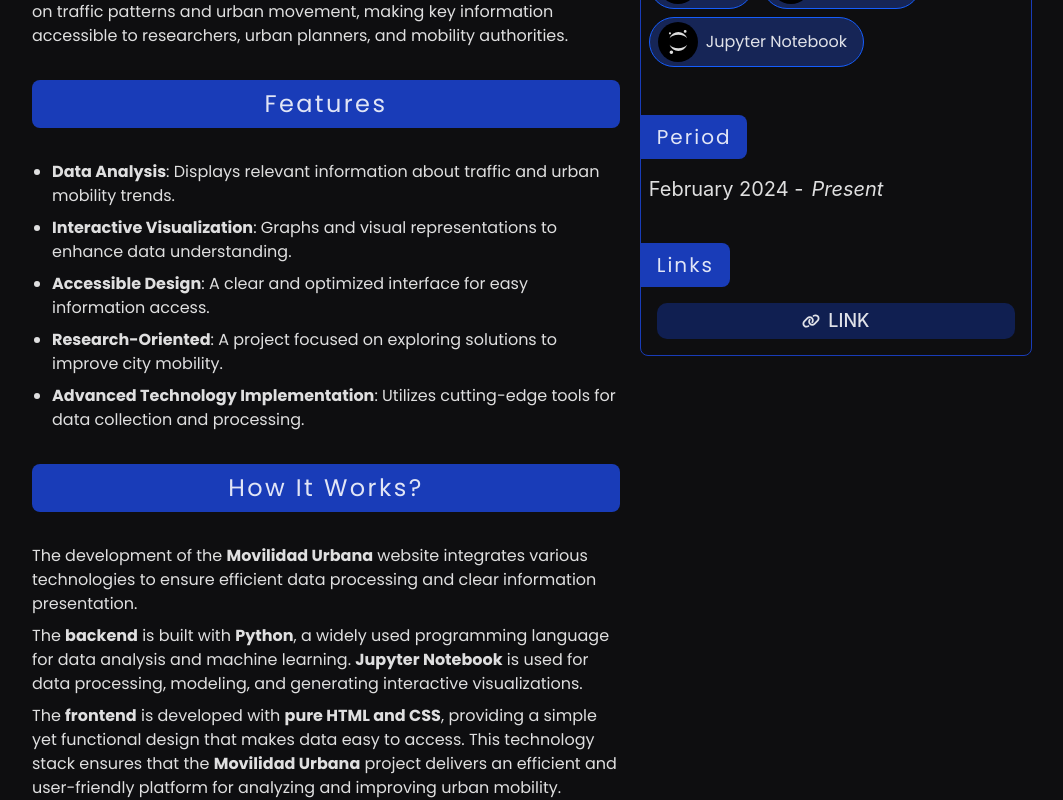
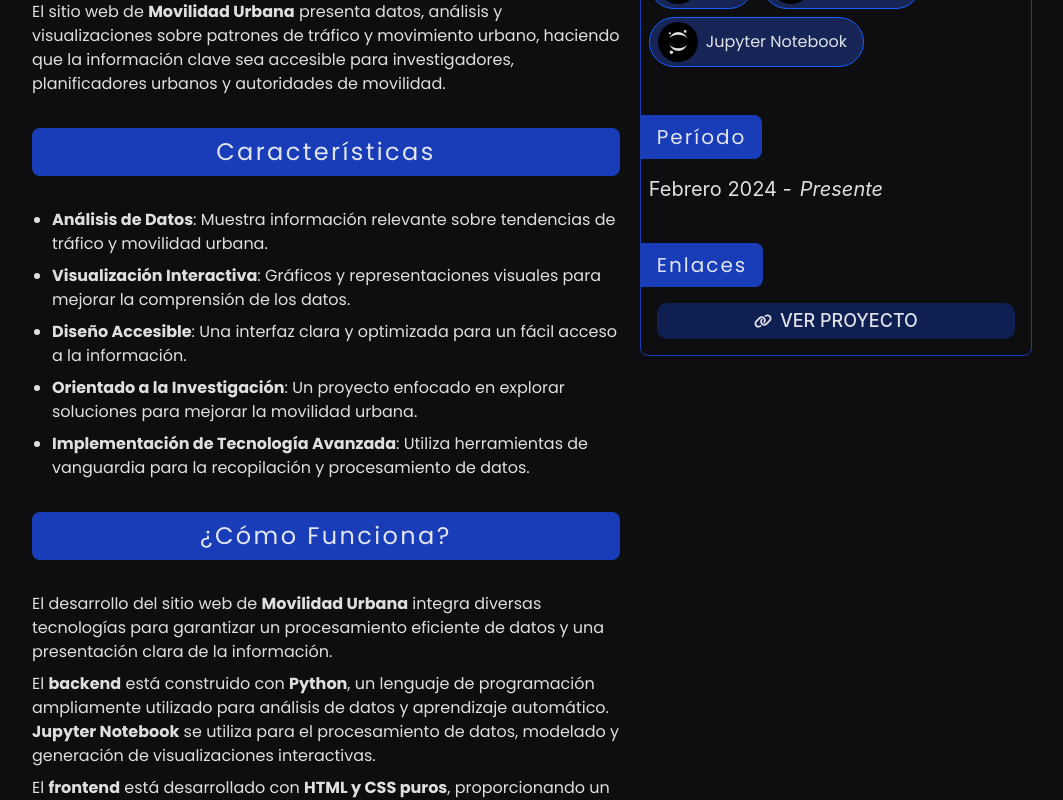
Before and after one commit to AndresAntelo21/portafolio, a React (Vite) app: page /movilidad-web in a window 1280 px wide. Shown: the part 760-1560 px from the top of the page, without its empty margins (108-1171 px from the left). Built offline with nearby package versions, Linux system fonts and the light colour scheme; a web font is replaced by a local one.

Commit message:
feat: update MovilidadWeb component to localize text to Spanish

```diff
--- a/src/projects/movilidad/movilidad-web.tsx
+++ b/src/projects/movilidad/movilidad-web.tsx
@@ -21,7 +21,7 @@ export const MovilidadWeb = () => {
           <div className="w-full">
             <div className="flex w-max items-center justify-center rounded-r-md bg-blue-800 px-4 py-2">
               <span className="font-poppins text-xl font-medium tracking-widest">
-                Technologies
+                Tecnologías
               </span>
             </div>
           </div>
@@ -34,23 +34,21 @@ export const MovilidadWeb = () => {
           </div>
           <div>
             <div className="w-full pt-10">
-              <div className="flex w-max items-center justify-center rounded-r-md bg-blue-800 px-4 py-2">
-                <span className="font-poppins text-xl font-medium tracking-widest">
-                  Period
-                </span>
+              <div className="flex w-max items-center justify-center rounded-r-md bg-blue-800 px-4 py-2">              <span className="font-poppins text-xl font-medium tracking-widest">
+                Período
+              </span>
               </div>
             </div>
             <div className="flex gap-2 pt-4 pl-2 text-xl">
-              <h3 className="">February 2024 -</h3>
-              <span className="italic">Present</span>
+              <h3 className="">Febrero 2024 -</h3>
+              <span className="italic">Presente</span>
             </div>
           </div>
           <div>
             <div className="w-full pt-10">
-              <div className="flex w-max items-center justify-center rounded-r-md bg-blue-800 px-4 py-2">
-                <span className="font-poppins text-xl font-medium tracking-widest">
-                  Links
-                </span>
+              <div className="flex w-max items-center justify-center rounded-r-md bg-blue-800 px-4 py-2">              <span className="font-poppins text-xl font-medium tracking-widest">
+                Enlaces
+              </span>
               </div>
             </div>
             <div className="flex flex-col gap-5 pt-4 pl-4 font-medium">
@@ -71,7 +69,7 @@ export const MovilidadWeb = () => {
               >
                 <span className="flex items-center gap-2 text-lg uppercase">
                   <FaLink />
-                  Link
+                  Ver Proyecto
                 </span>
               </a>
             </div>
@@ -79,73 +77,73 @@ export const MovilidadWeb = () => {
         </div>
         <div className="font-poppins flex w-full flex-col gap-8 text-left lg:w-[60%]">
           <div className="w-full rounded-md bg-blue-800 py-2 text-center text-2xl tracking-widest">
-            <span>Project Description</span>
+            <span>Descripción del Proyecto</span>
           </div>
           <div className="flex flex-col gap-2">
             <p>
-              <strong>Movilidad Urbana</strong> is a project designed to
-              analyze, visualize, and optimize traffic and urban mobility. By
-              leveraging technology, it provides valuable insights to aid in
-              transportation planning, route optimization, and traffic
-              congestion reduction.
+              <strong>Movilidad Urbana</strong> es un proyecto diseñado para
+              analizar, visualizar y optimizar el tráfico y la movilidad urbana. Mediante el uso de
+              tecnología avanzada, proporciona información valiosa para ayudar en la planificación del
+              transporte, optimización de rutas y reducción de la congestión vehicular.
             </p>
             <p>
-              The <strong>Movilidad Urbana</strong> website presents data,
-              analysis, and visualizations on traffic patterns and urban
-              movement, making key information accessible to researchers, urban
-              planners, and mobility authorities.
+              El sitio web de <strong>Movilidad Urbana</strong> presenta datos,
+              análisis y visualizaciones sobre patrones de tráfico y movimiento urbano, haciendo que la
+              información clave sea accesible para investigadores, planificadores urbanos y autoridades
+              de movilidad.
             </p>
           </div>
           <div className="w-full rounded-md bg-blue-800 py-2 text-center text-2xl tracking-widest">
-            <span>Features</span>
+            <span>Características</span>
           </div>
           <div>
             <ul className="ml-5 flex list-disc flex-col gap-2">
               <li>
-                <strong>Data Analysis</strong>: Displays relevant information
-                about traffic and urban mobility trends.
+                <strong>Análisis de Datos</strong>: Muestra información relevante
+                sobre tendencias de tráfico y movilidad urbana.
               </li>
               <li>
-                <strong> Interactive Visualization</strong>: Graphs and visual
-                representations to enhance data understanding.
+                <strong>Visualización Interactiva</strong>: Gráficos y representaciones
+                visuales para mejorar la comprensión de los datos.
               </li>
               <li>
-                <strong>Accessible Design</strong>: A clear and optimized
-                interface for easy information access.
+                <strong>Diseño Accesible</strong>: Una interfaz clara y optimizada
+                para un fácil acceso a la información.
               </li>
               <li>
-                <strong>Research-Oriented</strong>: A project focused on
-                exploring solutions to improve city mobility.
+                <strong>Orientado a la Investigación</strong>: Un proyecto enfocado en
+                explorar soluciones para mejorar la movilidad urbana.
               </li>
               <li>
-                <strong>Advanced Technology Implementation</strong>: Utilizes
-                cutting-edge tools for data collection and processing.
+                <strong>Implementación de Tecnología Avanzada</strong>: Utiliza
+                herramientas de vanguardia para la recopilación y procesamiento de datos.
               </li>
             </ul>
           </div>
 
           <div className="w-full rounded-md bg-blue-800 py-2 text-center text-2xl tracking-widest">
-            <span> How It Works?</span>
+            <span>¿Cómo Funciona?</span>
           </div>
           <div className="flex flex-col gap-2">
             <p>
-              The development of the <strong>Movilidad Urbana</strong> website
-              integrates various technologies to ensure efficient data
-              processing and clear information presentation.
+              El desarrollo del sitio web de <strong>Movilidad Urbana</strong> integra
+              diversas tecnologías para garantizar un procesamiento eficiente de datos
+              y una presentación clara de la información.
             </p>
             <p>
-              The <strong>backend</strong> is built with <strong>Python</strong>
-              , a widely used programming language for data analysis and machine
-              learning. <strong>Jupyter Notebook</strong> is used for data
-              processing, modeling, and generating interactive visualizations.
+              El <strong>backend</strong> está construido con <strong>Python</strong>,
+              un lenguaje de programación ampliamente utilizado para análisis de datos
+              y aprendizaje automático. <strong>Jupyter Notebook</strong> se utiliza
+              para el procesamiento de datos, modelado y generación de visualizaciones
+              interactivas.
             </p>
             <p>
-              The <strong>frontend</strong> is developed with{" "}
-              <strong>pure HTML and CSS</strong>, providing a simple yet
-              functional design that makes data easy to access. This technology
-              stack ensures that the <strong>Movilidad Urbana</strong> project
-              delivers an efficient and user-friendly platform for analyzing and
-              improving urban mobility.
+              El <strong>frontend</strong> está desarrollado con{" "}
+              <strong>HTML y CSS puros</strong>, proporcionando un diseño simple
+              pero funcional que facilita el acceso a los datos. Este conjunto de
+              tecnologías asegura que el proyecto <strong>Movilidad Urbana</strong>{" "}
+              ofrezca una plataforma eficiente y fácil de usar para analizar y
+              mejorar la movilidad urbana.
             </p>
           </div>
         </div>
```
